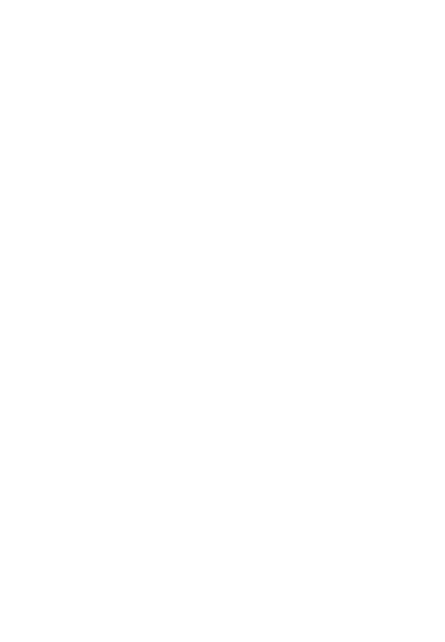
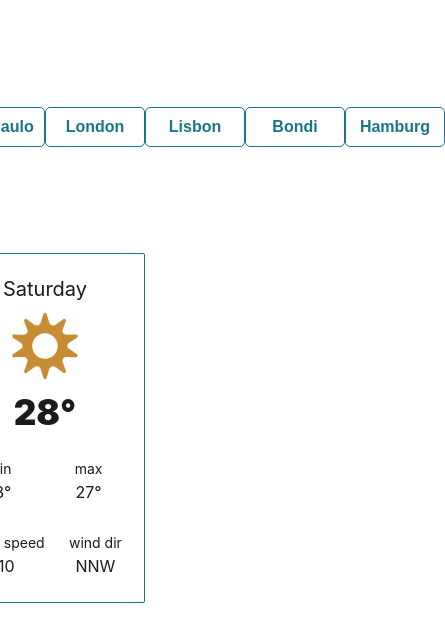
Before and after one commit to leofachini/ib-fe-test, a React (Create React App) app: page / in a window 390 px wide. Shown: the top 642 px of the page, 445 px wide, since content can reach past the window. Built offline with nearby package versions, Linux system fonts and the light colour scheme.

Commit message:
Adjust screen size for more responsivity

```diff
--- a/src/pages/WeatherDashboard/index.tsx
+++ b/src/pages/WeatherDashboard/index.tsx
@@ -1,15 +1,31 @@
 import React from 'react';
 import styled from 'styled-components';
 
-const Dashboard = styled.section`
-    display: grid;
-    grid-template-rows: 30% 1fr;
-    grid-template-columns: 1fr;
-    height: 100%;
+import FiveDaysForecast from './FiveDaysForecast';
+import Places from './Places';
+import * as V from '../../styles/variables';
+
+const Dashboard = styled.section.attrs({
+  id: 'weather-dashboard'
+})`
+  display: grid;
+  grid-template-rows: 30% 1fr;
+  grid-template-columns: 1fr;
+  height: 100%;
+  width: ${V.ScreenSize.laptop};
+
+  @media only screen and (max-width: ${V.ScreenSize.laptop}) {
+    width: 100%;
+  }
 `;
 
 function WeatherDashboard() {
-  return (<Dashboard />);
+  return (
+    <Dashboard>
+      <Places />
+      <FiveDaysForecast />
+    </Dashboard>
+  );
 }
 
 export default WeatherDashboard;
--- a/src/styles/global.ts
+++ b/src/styles/global.ts
@@ -1,6 +1,6 @@
-import { createGlobalStyle } from 'styled-components';
+import { createGlobalStyle } from "styled-components";
 
-import * as V from './variables';
+import * as V from "./variables";
 
 const GlobalStyles = createGlobalStyle`
   /* http://meyerweb.com/eric/tools/css/reset/
@@ -100,11 +100,14 @@
   }
 
   body {
+    align-items: center;
     background-color: var(--bg);
+    display: flex;
     color: var(--primaryColor);
     font-family: -apple-system, BlinkMacSystemFont, "Segoe UI", "Roboto", "Oxygen", "Ubuntu", "Cantarell", "Fira Sans", "Droid Sans", "Helvetica Neue", sans-serif;
     font-size: 2rem;
     height: calc(100vh);
+    justify-content: center;
     min-height: calc(100vh);
     -webkit-overflow-scrolling: touch;
     overflow-x: hidden;
--- a/src/styles/variables.ts
+++ b/src/styles/variables.ts
@@ -5,7 +5,8 @@
 // Variables
 //
 // 1. Colors
-// 2. Misc
+// 2. Screen Size
+// 3. Misc
 // ==================================================
 
 // --------------------------------------------------
@@ -29,7 +30,21 @@
 };
 
 // --------------------------------------------------
-// 2. Misc
+// 2. Screen Size
+// --------------------------------------------------
+
+export const ScreenSize = {
+  mobileS: '320px',
+  mobileM: '375px',
+  mobileL: '425px',
+  tablet: '768px',
+  laptop: '1024px',
+  laptopL: '1440px',
+  desktop: '2560px'
+}
+
+// --------------------------------------------------
+// 3. Misc
 // --------------------------------------------------
 
 export const Transition = {
```
